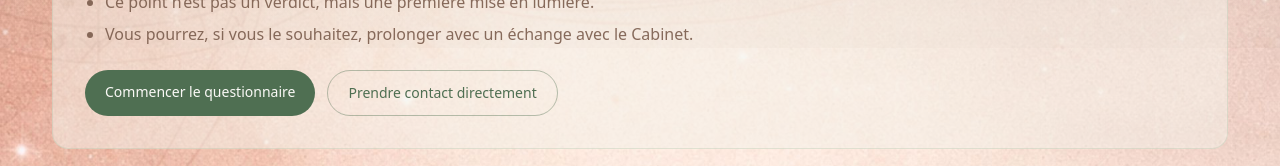
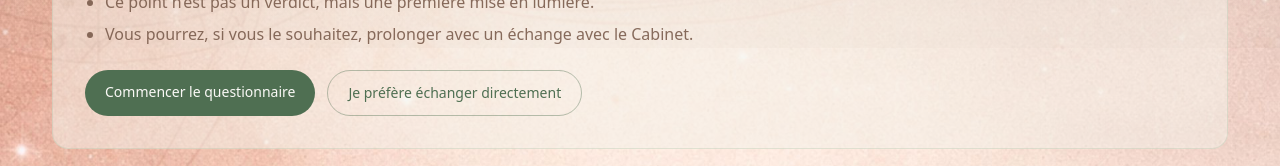
Before and after one commit to arnaudcrestey/cabinet-astrae, a Next.js app: page /analyse in a window 1280 px wide. Shown: the part 752-918 px from the top of the page. Built offline with nearby package versions, Linux system fonts and the light colour scheme.

Commit message:
Update page.tsx

```diff
--- a/app/analyse/page.tsx
+++ b/app/analyse/page.tsx
@@ -31,7 +31,7 @@ export default function AnalysePage() {
             Commencer le questionnaire
           </Link>
           <Link href="/contact" className="inline-flex rounded-full border border-pine/40 px-5 py-3 text-sm font-medium text-pine hover:bg-pine/5">
-            Prendre contact directement
+            Je préfère échanger directement
           </Link>
         </div>
       </section>
```
